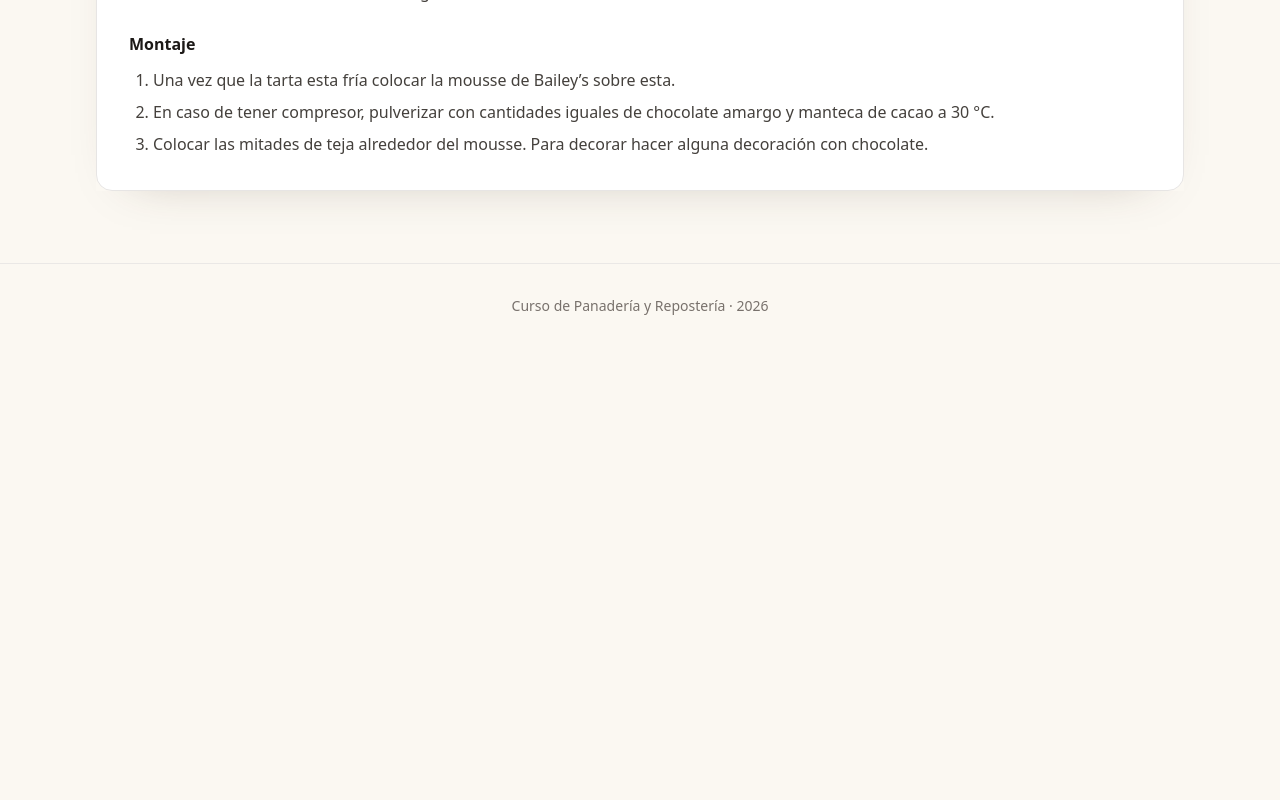
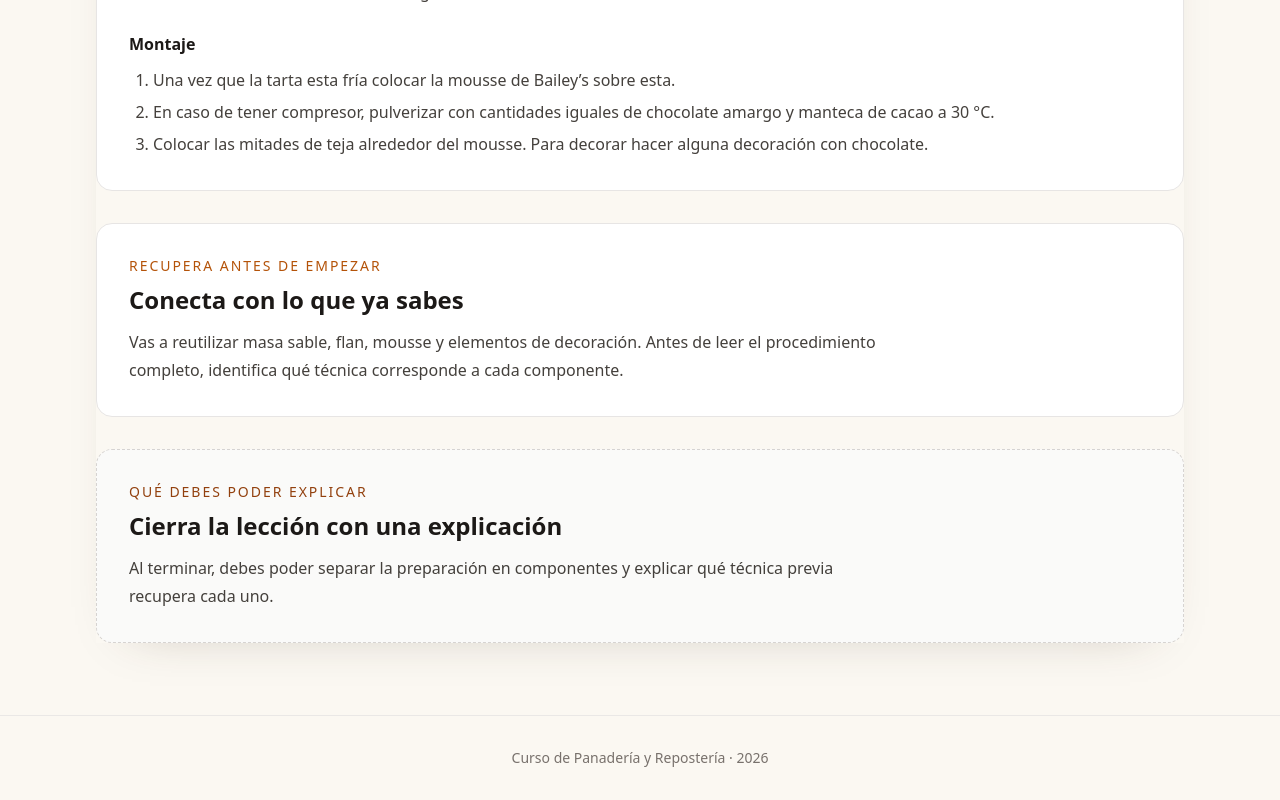
Before and after one commit to Drworm82/CursoPanadero, a Next.js app: page /leccion-tarta-coco-mousse-baileys in a window 1280 px wide. Shown: the part 2240-3040 px from the top of the page. Before the commit the page ends 2588 px from the top, so only its background shows below. Built offline with nearby package versions, Linux system fonts and the light colour scheme; no server answers.

Commit message:
Profundizar pedagogía de leccion-tarta-coco-mousse-baileys.js

```diff
--- a/pages/leccion-tarta-coco-mousse-baileys.js
+++ b/pages/leccion-tarta-coco-mousse-baileys.js
@@ -30,6 +30,9 @@ export default function LessonPage() {
             <div><h3 className="font-semibold text-stone-900">Montaje</h3><ol className="mt-2 list-decimal space-y-1 pl-6"><li>Una vez que la tarta esta fría colocar la mousse de Bailey’s sobre esta.</li><li>En caso de tener compresor, pulverizar con cantidades iguales de chocolate amargo y manteca de cacao a 30 °C.</li><li>Colocar las mitades de teja alrededor del mousse. Para decorar hacer alguna decoración con chocolate.</li></ol></div>
           </div>
         </section>
+<section className="rounded-2xl border border-stone-200 bg-white p-6 sm:p-8"><p className="text-sm font-medium uppercase tracking-[0.14em] text-amber-700">Recupera antes de empezar</p><h2 className="mt-2 text-2xl font-semibold text-stone-900">Conecta con lo que ya sabes</h2><p className="mt-3 max-w-3xl leading-7 text-stone-700">Vas a reutilizar masa sable, flan, mousse y elementos de decoración. Antes de leer el procedimiento completo, identifica qué técnica corresponde a cada componente.</p></section>
+<section className="rounded-2xl border border-dashed border-stone-300 bg-stone-50 p-6 sm:p-8"><p className="text-sm font-medium uppercase tracking-[0.14em] text-amber-800">Qué debes poder explicar</p><h2 className="mt-2 text-2xl font-semibold text-stone-900">Cierra la lección con una explicación</h2><p className="mt-3 max-w-3xl leading-7 text-stone-700">Al terminar, debes poder separar la preparación en componentes y explicar qué técnica previa recupera cada uno.</p></section>
+
       </div>
     </CourseShell>
   );
```
